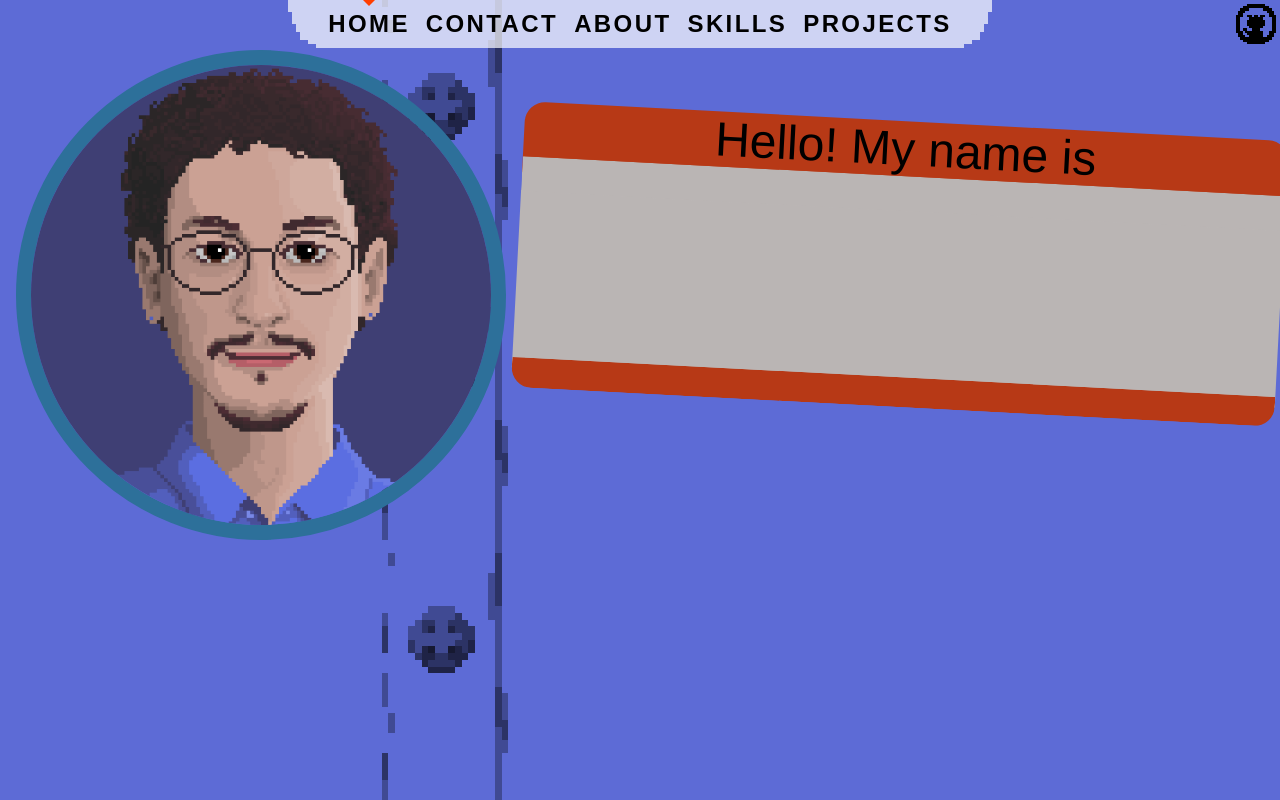
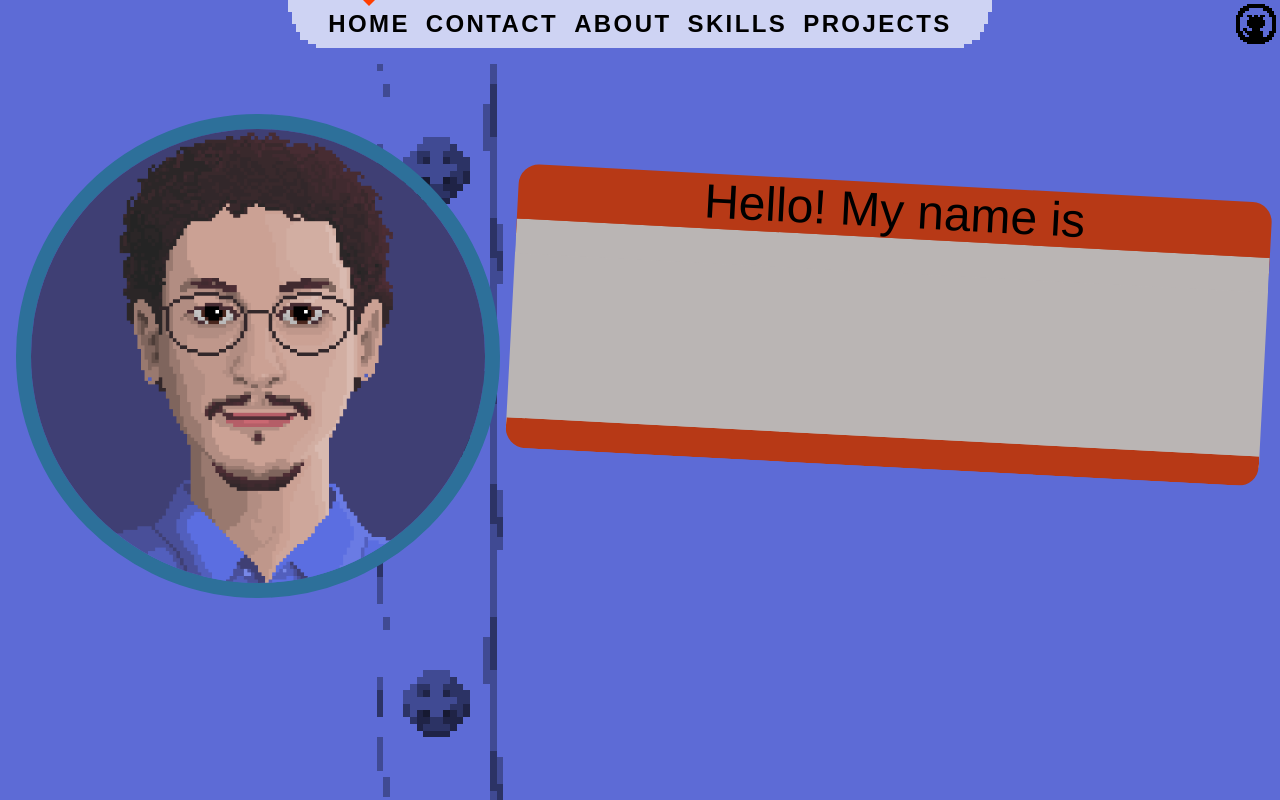
Before and after one commit to sidney-prytherch/Profile-Site, a SvelteKit app: page / in a window 1280 px wide. Shown: the top 800 px of the page. Built offline with nearby package versions, Linux system fonts and the light colour scheme; a web font is replaced by a local one.

Commit message:
fix navbar and make scrolling smooth

```diff
--- a/src/app.css
+++ b/src/app.css
@@ -17,6 +17,10 @@
 	font-family: var(--font-body);
 	color: var(--color-text);
 	overflow-x: hidden;
+}
+
+html {
+	scroll-behavior: smooth;
 }
 
 body {
--- a/src/routes/+page.svelte
+++ b/src/routes/+page.svelte
@@ -63,7 +63,37 @@
 	});
 </script>
 
-<svelte:window bind:scrollY={scrollPosition} bind:innerHeight bind:innerWidth />
+<svelte:window
+	bind:scrollY={scrollPosition}
+	bind:innerHeight
+	bind:innerWidth
+	on:hashchange={() => {
+		const hash = window.location.hash;
+
+		if (hash === '#about') {
+			window.scrollTo({
+				top: 2 * innerHeight,
+				behavior: 'smooth'
+			});
+		}
+		// if (hash === '#skills') {
+		// 	window.scrollTo({
+		// 		top: 2 * innerHeight,
+		// 		behavior: 'smooth'
+		// 	});
+		// 	window.scrollTo({
+		// 		top: 3.1 * innerHeight,
+		// 		behavior: 'smooth'
+		// 	});
+		// }
+		// if (hash === '#projects') {
+		// 	window.scrollTo({
+		// 		top: projectsSection.clientTop,
+		// 		behavior: 'smooth'
+		// 	});
+		// }
+	}}
+/>
 
 <svelte:head>
 	<title>{currentSection} • Sidney Prytherch</title>
@@ -145,26 +175,15 @@
 	}
 
 	#about {
-		/* background: lightblue;
-		border-image-slice: 10 10 10 10 fill;
-		border-image-width: 50px 50px 50px 50px;
-		border-image-outset: 0px 0px 0px 0px;
-		border-image-repeat: round round;
-		border-image-source: url(/src/lib/images/paperBackground.svg); */
 		border-image-slice: 72 72 72 72 fill;
 		border-image-width: 60px 60px 60px 60px;
 		border-image-outset: 0px 0px 0px 0px;
 		border-image-repeat: round round;
+		z-index: -1;
 		border-image-source: url(/src/lib/images/linedPaper.png);
 	}
 
 	#skills {
-		/* background: lightcoral;
-		border-image-slice: 10 10 10 10 fill;
-		border-image-width: 50px 50px 50px 50px;
-		border-image-outset: 0px 0px 0px 0px;
-		border-image-repeat: round round;
-		border-image-source: url(/src/lib/images/paperBackground.svg); */
 		border-image-slice: 72 72 72 72 fill;
 		border-image-width: 60px 60px 60px 60px;
 		border-image-outset: 0px 0px 0px 0px;
@@ -173,11 +192,6 @@
 	}
 
 	#projects {
-		/* background: lightgoldenrodyellow;
-		border-image-slice: 10 10 10 10 fill;
-		border-image-width: 50px 50px 50px 50px;
-		border-image-outset: 0px 0px 0px 0px;
-		border-image-repeat: round round; */
 		border-image-slice: 72 72 72 72 fill;
 		border-image-width: 60px 60px 60px 60px;
 		border-image-outset: 0px 0px 0px 0px;
@@ -186,12 +200,9 @@
 	}
 
 	#intro {
-		background-color: #5d6bd6;
 		background: url(/src/lib/images/shirtButton.svg) repeat-y;
 		background-position-x: 30%;
 		background-size: 200px;
-		top: 0;
-		position: absolute;
 		z-index: -1;
 	}
 
```
